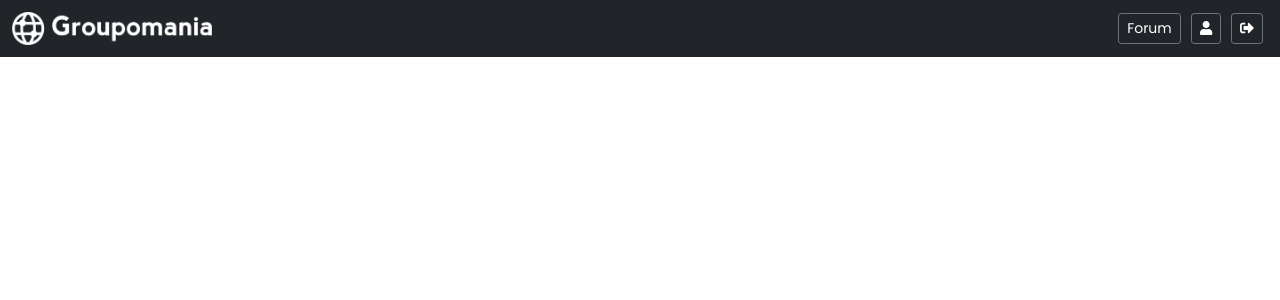
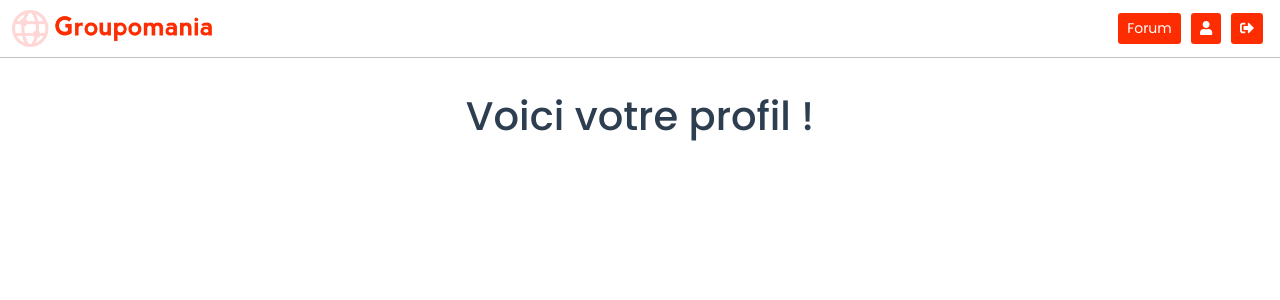
Before and after one commit to DavidAlleaume/DavidAlleaume_frontend_P7, a Vue app: page /profile in a window 1280 px wide. Shown: the top 300 px of the page. Built offline with nearby package versions, Linux system fonts and the light colour scheme.

Commit message:
Login ok

```diff
--- a/src/components/Header.vue
+++ b/src/components/Header.vue
@@ -1,16 +1,16 @@
 <template>
     <div>
-        <nav class="navbar fixed-top navbar-dark bg-dark">
+        <nav class="navbar navbar-custom fixed-top navbar-light ">
             <form class="container-fluid justify-content-between">
-                <img  src="../assets/icon-left-font-monochrome-white-resized.png" alt="Logo Groupomania" width="200">
+                <img  src="../assets/icon-left-font-resized.png" alt="Logo Groupomania" width="200">
                 <div>
-                    <button class="btn btn-nav btn-sm btn-outline-secondary" type="button">
+                    <button class="btn btn-nav btn-sm btn-custom" type="button">
                         <router-link to="/forum">Forum</router-link>
                     </button>
-                    <button class="btn btn-nav btn-sm btn-outline-secondary" type="button">
+                    <button class="btn btn-nav btn-sm btn-custom" type="button">
                         <router-link to="/profile"><fa icon="user" /></router-link>
                     </button>
-                    <button @click="logout()" class="btn btn-nav btn-sm btn-outline-secondary" type="button">
+                    <button @click="logout()" class="btn btn-nav btn-sm btn-custom" type="button">
                         <router-link to="/profile"><fa icon="sign-out-alt" /></router-link>
                     </button>
                 </div>
@@ -26,7 +26,7 @@ export default {
     component: {},
     methods: {
     logout: function () {
-      this.$store.commit("logout");
+      localStorage.clear()
       this.$router.push("/");
     }
   }
@@ -45,4 +45,11 @@ export default {
     .btn-nav a:hover {
         color: rgba(255, 255, 255, 0.808)
     }
+    .navbar-custom {
+        background-color: white;
+        border-bottom: solid 1px #bdc0c4;
+    }
+    .btn-custom {
+        background-color: #fd2d01;
+    }
 </style>
--- a/src/views/Home.css
+++ b/src/views/Home.css
@@ -55,7 +55,7 @@
     padding: 8px;
     border: none;
     border-radius: 8px;
-    background: #f2f2f2;
+    background: #ffd7d7;
     font-weight: 500;
     font-size: 16px;
     flex: 1;
--- a/src/views/Home.vue
+++ b/src/views/Home.vue
@@ -97,6 +97,40 @@ export default {
             .catch(() => {
                 this.message = "Un problème est survenu, veuillez réessayer"
             })
+        },
+        login: function() {
+            /*let user = localStorage.getItem('user')
+            // si il n'y a rien on initialise user avec un id à -1 et un token vide
+            if (!user) {
+                user = {
+                    userId: -1,
+                    token: '',
+                }
+            } else {
+                try {  // sinon on récupère l'id du user et le token
+                    user = JSON.parse(user);
+                } catch (ex) { // si le token ne peut pas être récupéré, on laisse user à sa valeur initiale
+                    user = {
+                        userId: -1,
+                        token: '',
+                    }
+                }
+            }*/
+            let user = {
+                email: this.email,
+                password:this.password
+            }
+            axios.post('http://localhost:3000/api/user/login', user)
+            .then((res) => {
+                if (res.status === 200) {
+                    localStorage.setItem("currentUser", JSON.stringify(res.data))
+                    this.$router.push('/profile')
+                }
+            })
+            .catch((res) => {
+                localStorage.clear()
+                this.message = res.message
+            })
         }
     }
 
--- a/src/views/Profile.vue
+++ b/src/views/Profile.vue
@@ -1,5 +1,6 @@
 <template>
     <header-top></header-top>
+    <h1>Voici votre profil !</h1>
 
 </template>
 
@@ -8,7 +9,7 @@
 import Header from '../components/Header.vue'
 
 export default {
-  name: 'Forum',
+  name: 'Profile',
   components: {
     'header-top': Header
   }
```
Also changed, not shown: src/views/Profile.css (added).
